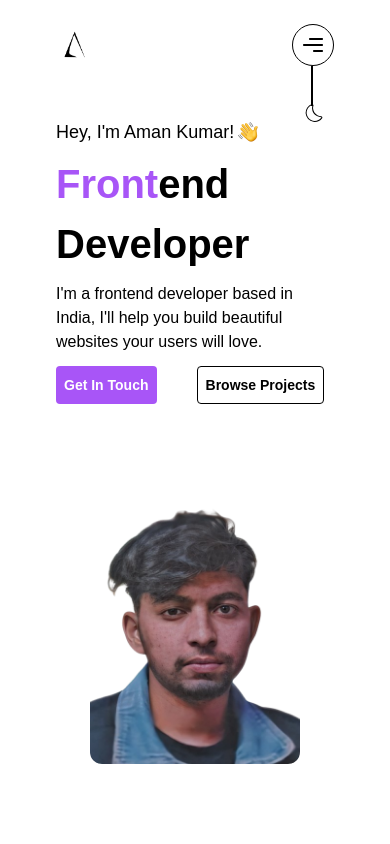
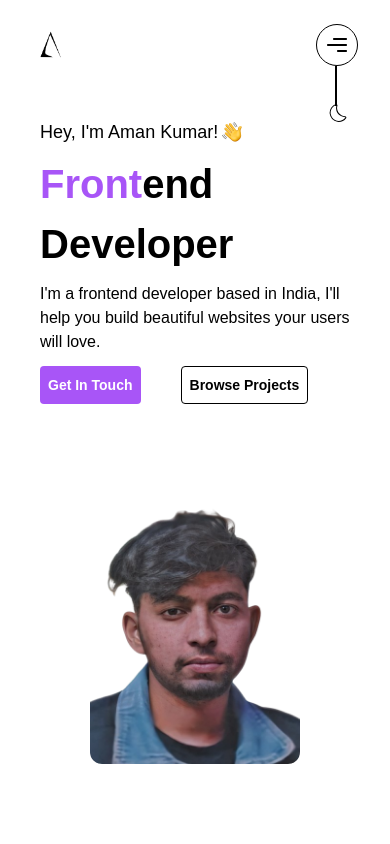
Before and after one commit to beingbadguy/AmanPortfolio, a React (Vite) app: page / in a window 390 px wide. Shown: the top 844 px of the page. Built offline with nearby package versions, Linux system fonts and the light colour scheme; a web font is replaced by a local one.

Commit message:
new feature

```diff
--- a/src/App.jsx
+++ b/src/App.jsx
@@ -1,4 +1,4 @@
-import { useState } from 'react';
+import { useEffect, useState } from 'react';
 import './App.css';
 import Header from './components/Header';
 import Hero from './components/Hero';
@@ -8,14 +8,26 @@ import Skills from './components/Skills';
 import Footer from './components/Footer';
 import { useContext } from 'react';
 import { ColorContext } from './context/ColorContext';
+import { useRef } from 'react';
 
 function App() {
   const mode = useContext(ColorContext);
+  const myref = useRef(null);
+  const [scrolling, setscrolling] = useState(0);
+
+  useEffect(() => {
+    window.addEventListener('scroll', () => {
+      console.log(window.scrollY);
+      setscrolling(window.scrollY);
+    });
+  }, []);
+
   return (
     <div
+      ref={myref}
       className={`pb-10 select-none ${mode.clr ? 'bg-white text-black' : 'bg-black text-white'}`}
     >
-      <Header />
+      <Header value={scrolling} />
       <Hero />
       <Skills />
       <Story />
--- a/src/components/Header.jsx
+++ b/src/components/Header.jsx
@@ -6,16 +6,21 @@ import { useContext, useState } from 'react';
 import { ColorContext } from '../context/ColorContext';
 import { NavLink } from 'react-router-dom';
 import { CgMenuRight } from 'react-icons/cg';
-const Header = () => {
+const Header = ({ value }) => {
   const mode = useContext(ColorContext);
   const [menu, setmenu] = useState(false);
-
+  let scroller = Math.floor(value / 19.81) + '%;';
   return (
     <div
       className={` ${
         mode.clr ? 'bg-white' : 'bg-black'
-      } flex justify-between font-bold items-center pl-14 py-6 pr-14 fixed w-[100%] `}
+      } flex justify-between font-bold items-center pl-8 py-6 pr-8 md:pl-14 md:pr-14 fixed w-[100%] ${
+        scroller ? 'border-t-6 border-purple-100' : ''
+      } `}
     >
+      <div
+        className={`absolute h-1 w-[${scroller}] bg-purple-500 top-[0%] left-0 transition-all`}
+      ></div>
       <div className='flex '>
         <img
           src={`${
@@ -50,12 +55,11 @@ const Header = () => {
           </NavLink>
         </ul>
       </div>
-
       <div
         onClick={() => {
           setmenu(!menu);
         }}
-        className={`z-999 block md:hidden border-[1.5px] rounded-[50%] p-2 ${
+        className={` block md:hidden border-[1.5px] rounded-[50%] p-2 ${
           mode.clr ? 'border-black text-black' : 'border-white text-white'
         }  hover:border-purple-500 hover:text-purple-500 transition-all  cursor-pointer `}
       >
@@ -65,7 +69,7 @@ const Header = () => {
           <CgMenuRight className='z-999 text-2xl ' />
         )}
       </div>
-      <div className='absolute right-16 top-20 flex flex-col items-center mt-[-14px] fixed'>
+      <div className='absolute right-10 md:right-16 top-20 flex flex-col items-center mt-[-14px] fixed'>
         <div className={`h-10 ${mode.clr ? 'bg-black' : 'bg-white'} w-[2px]`}></div>
         {mode.clr ? (
           <div
--- a/src/components/Hero.jsx
+++ b/src/components/Hero.jsx
@@ -5,7 +5,7 @@ const Hero = () => {
   const mode = useContext(ColorContext);
 
   return (
-    <div className=' flex justify-between items-start pt-[14vh] md:pt-[20vh] p-14 h-[100vh] flex-col md:flex-row '>
+    <div className=' flex justify-between items-start pt-[14vh] md:pt-[20vh] px-10 py-14 h-[100vh] flex-col md:flex-row '>
       <div className=' w-[100%] md:w-[50%] flex flex-col items-start gap-2'>
         <div className='flex items-center gap-1'>
           <p className='text-lg '>Hey, I'm Aman Kumar!</p>
```
